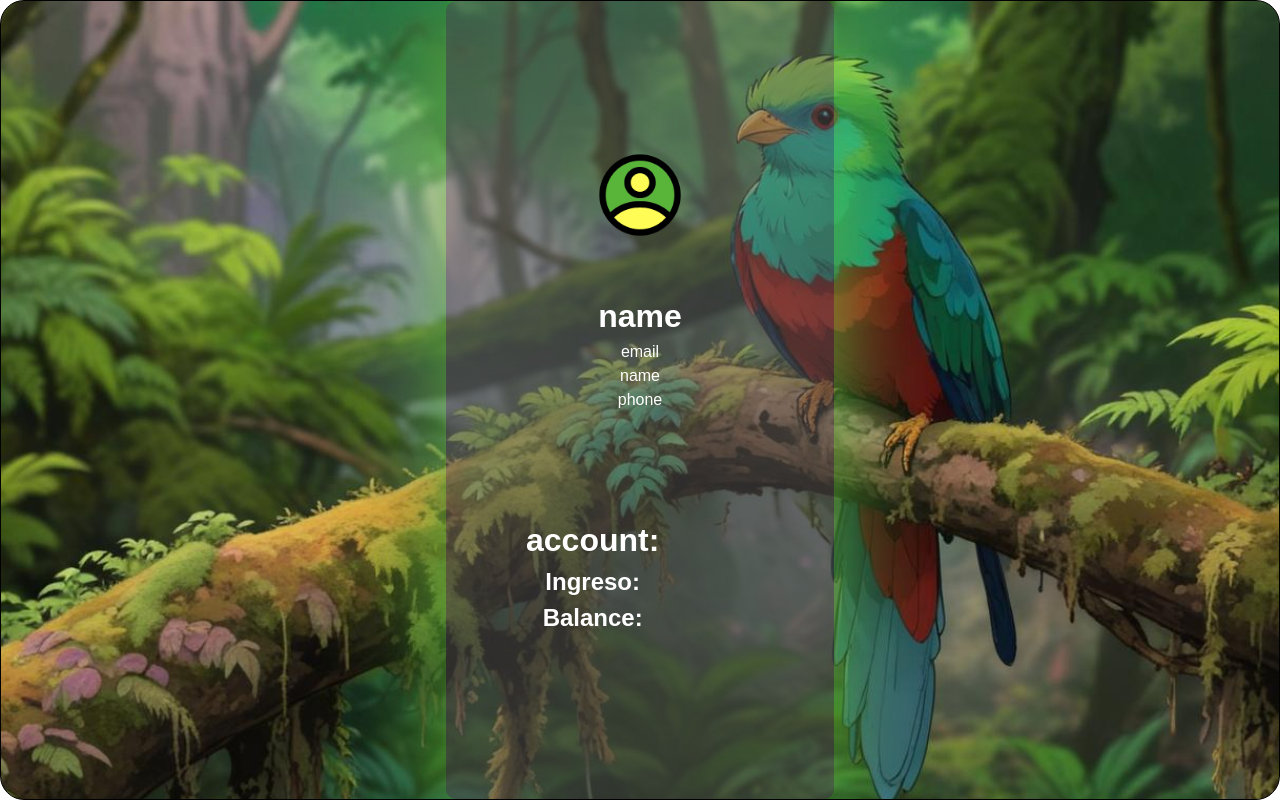
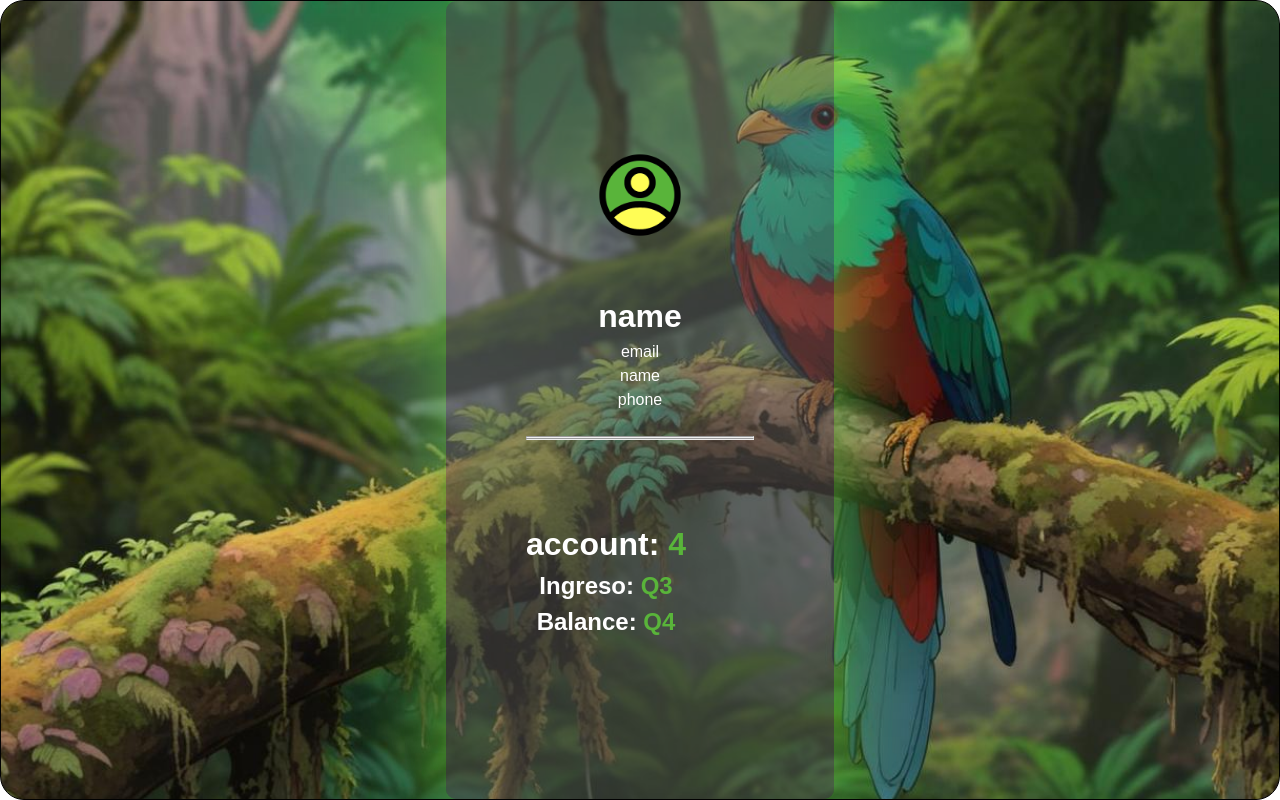
Before and after one commit to JTejaxun-2022229/React-Frontend-Banco, a React (Vite) app: page /user in a window 1280 px wide. Built offline with nearby package versions, Linux system fonts and the light colour scheme.

Commit message:
Se hacen cambios en el oden de los contendores

```diff
--- a/src/pages/userPage/UserPage.jsx
+++ b/src/pages/userPage/UserPage.jsx
@@ -28,10 +28,12 @@ export const UserPage = () => {
                   <p>name</p>
                   <p>phone</p>
                 </div>
+                <hr />
+                <hr />
                 <div className="info-account">
-                    <h1>account:</h1>
-                    <h2>Ingreso: </h2>
-                    <h2>Balance: </h2>
+                  <h1>account: <span>4</span> </h1>
+                  <h2>Ingreso: <span>Q3</span></h2>
+                  <h2>Balance: <span>Q4</span></h2>
                 </div>
             </div>
 
```
